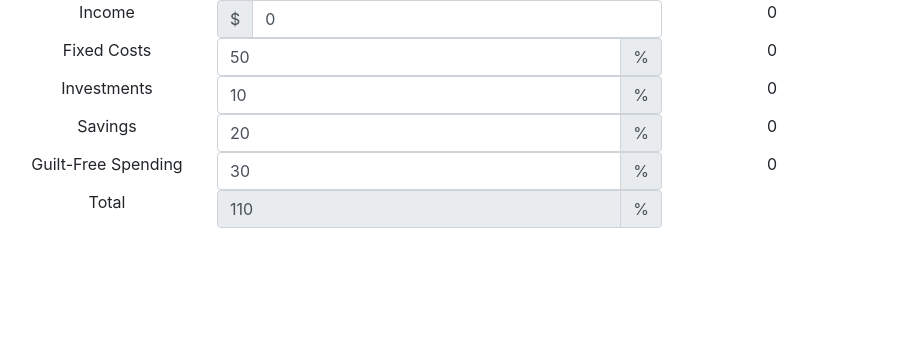
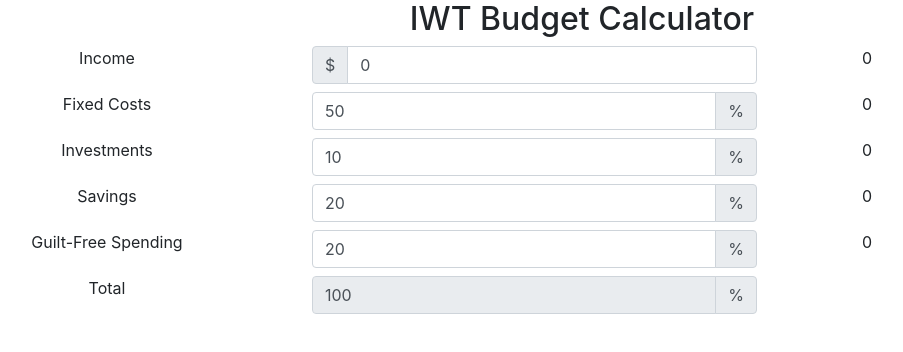
Before and after one commit to danfrenette/budget-calculator, a React (Create React App) app: page / in a window 1280 px wide. Shown: the top 352 px of the page, without its empty margins (58-961 px from the left). Built offline with nearby package versions, Linux system fonts and the light colour scheme.

Commit message:
Tweak layout

```diff
--- a/src/App.js
+++ b/src/App.js
@@ -19,7 +19,7 @@
       "Fixed Costs": 50,
       Investments: 10,
       Savings: 20,
-      "Guilt-Free Spending": 30,
+      "Guilt-Free Spending": 20,
     }
   }
 
@@ -55,11 +55,11 @@
     );
 
     return (
-      <Row>
+      <Row className="mt-2">
         <Col md="2">
           <Label>Total</Label>
         </Col>
-        <Col md="5">
+        <Col md={{size: 5, offset: 1}}>
           <InputGroup>
             <Input
               className="form-control"
@@ -80,12 +80,13 @@
   render() {
     return (
       <div className="App">
+        <h2>IWT Budget Calculator</h2>
         <Container>
           <Row>
             <Col md="2">
               <Label>Income</Label>
             </Col>
-            <Col md="5">
+            <Col md={{size: 5, offset: 1}}>
               <InputGroup>
                 <InputGroupAddon addonType="prepend">
                   <InputGroupText>$</InputGroupText>
--- a/src/Bucket.js
+++ b/src/Bucket.js
@@ -27,11 +27,11 @@
     const { percentage } = this.state;
 
     return (
-      <Row>
+      <Row className="mt-2">
         <Col md="2">
           <Label>{ name }</Label>
         </Col>
-        <Col md="5">
+        <Col md={{size: 5, offset: 1}}>
           <InputGroup>
             <Input
               className="form-control"
```
